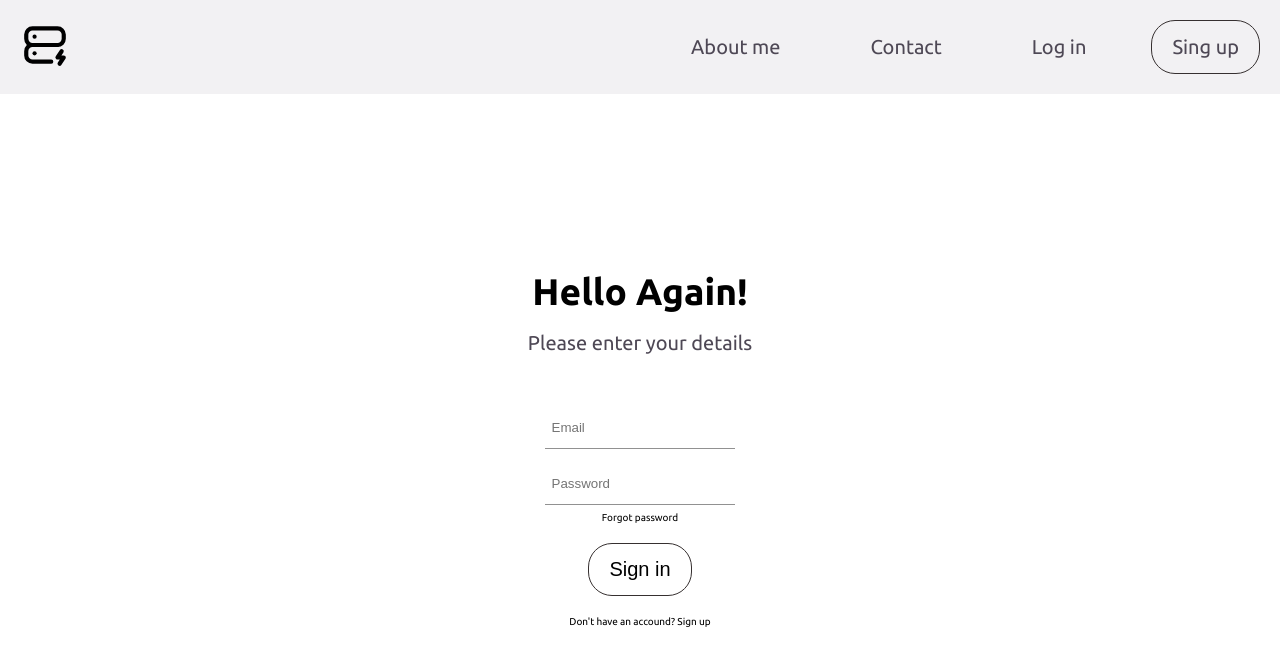
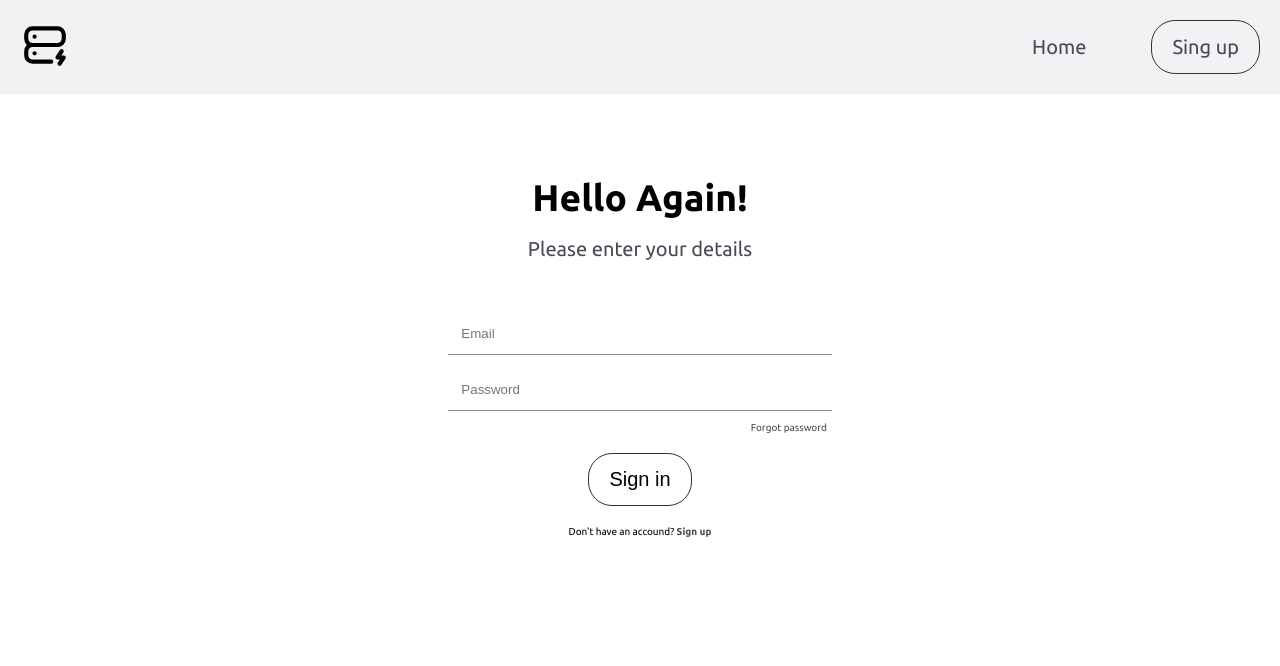
Before and after one commit to Kry765/learnPostgress, a React (Create React App) app: page /Login in a window 1280 px wide. Shown: the top 666 px of the page. Built offline with nearby package versions, Linux system fonts and the light colour scheme.

Commit message:
add forgot password

```diff
--- a/src/App.js
+++ b/src/App.js
@@ -1,6 +1,7 @@
 import Home from './components/Home'
 import Login from './components/Login'
 import Register from './components/Register'
+import Resetpassword from './components/Resetpassword'
 import { BrowserRouter as Router, Route, Routes } from 'react-router-dom'
 
 export default function App() {
@@ -12,6 +13,7 @@ export default function App() {
 						<Route path='/' element={<Home />} />
 						<Route path='/Login' element={<Login />} />
 						<Route path='/Register' element={<Register />} />
+						<Route path='/Resetpassword' element={<Resetpassword />} />
 					</Routes>
 				</div>
 			</div>
--- a/src/components/Login.js
+++ b/src/components/Login.js
@@ -9,12 +9,12 @@ export default class Login extends React.Component {
 			<div>
 				<nav>
 					<div className='nav'>
-						<div className='nav__menu--logo'></div>
+						<div className='nav__menu--logo'>
+						{/* <Link to='/'></Link> */}
+						</div>
 						<div className='nav__burgericon'></div>
-						<div className='nav__menu'>About me</div>
-						<div className='nav__menu'>Contact</div>
 						<div className='nav__menu'>
-							<Link to='Login'>Log in</Link>
+							<Link to='/'>Home</Link>
 						</div>
 						<div className='nav__menu--register-btn'>
 							<Link to='/Register'>Sing up</Link>
@@ -29,16 +29,24 @@ export default class Login extends React.Component {
 				</header>
 				<main>
 					<form>
-						<div className='test'>
+						<div>
+							<div className='container'>
 							<div className='form-account'>
 								<input type='text' className='form-account__input-account' placeholder='Email' />
 								<input type='password' className='form-account__input-account' placeholder='Password' />
-								<p className='left-position'>Forgot password</p>
+								<p>
+									<span className='form-account__forgot-password'>
+									<Link to='/Resetpassword'>Forgot password</Link>
+									</span>
+								</p>
+							</div>
 								<button type='button' className='signin-btn'>
 									Sign in
 								</button>
-								<p>Don't have an accound? Sign up</p>
-							</div>
+								<p>Don't have an accound? <span className='bottom-signup-link'>
+									<Link to="/Register">Sign up</Link>
+									</span></p>
+								</div>
 						</div>
 					</form>
 				</main>
--- a/src/components/Resetpassword.js
+++ b/src/components/Resetpassword.js
@@ -1,5 +1,11 @@
-export default class ResetPassword extends React.Component {
-	render() {
-		return <p>ResetPassword</p>
-	}
+import React from 'react'
+
+export default class Resetpassword extends React.Component{
+    render(){
+        return(
+                <div>
+                    <p>Reset Password !</p>
+                </div>
+        );
+    }
 }
--- a/src/scss/_login.scss
+++ b/src/scss/_login.scss
@@ -1,15 +1,32 @@
 @use './reset.scss' as *;
 
+.container{
+	display: flex;
+	justify-content: center;
+	align-items: center;
+	flex-direction: column;
+}
+
 .form-account {
+	position: relative;
 	display: flex;
 	flex-direction: column;
 	align-items: center;
-	padding: 1.5em;
+	padding: 1.5em 0;
+	min-width: 30%;
 	&__input-account {
-		padding: 1em 0.5em;
+		min-width: 100%;
+		padding: 1em;
 		margin: 0.5em;
 		border: none;
 		border-bottom: 1.5px solid #919191;
+		// border-width: 1em;
+	}
+	&__forgot-password{
+		position: absolute;
+		bottom: 0;
+		right: 0;
+		padding: 0 0.5em;
 	}
 }
 
@@ -21,3 +38,8 @@
 	font-size: 2rem;
 	background: none;
 }
+
+
+.bottom-signup-link{
+	font-weight: bold;
+}
--- a/src/scss/_style.scss
+++ b/src/scss/_style.scss
@@ -1,7 +1,8 @@
 @use './reset.scss' as *;
 
 .nav {
-	position: relative;
+	position: fixed;
+	top: 0;
 	display: flex;
 	justify-content: flex-end;
 	width: 100%;
@@ -52,6 +53,9 @@
 //MOBILE
 
 @media (max-width: 768px) {
+	.header{
+		margin-top: 50%;
+	}
 	.nav {
 		&__burgericon {
 			position: fixed;
```
Also changed, not shown: 2 other files (tests, documents, lock files or other folders).
